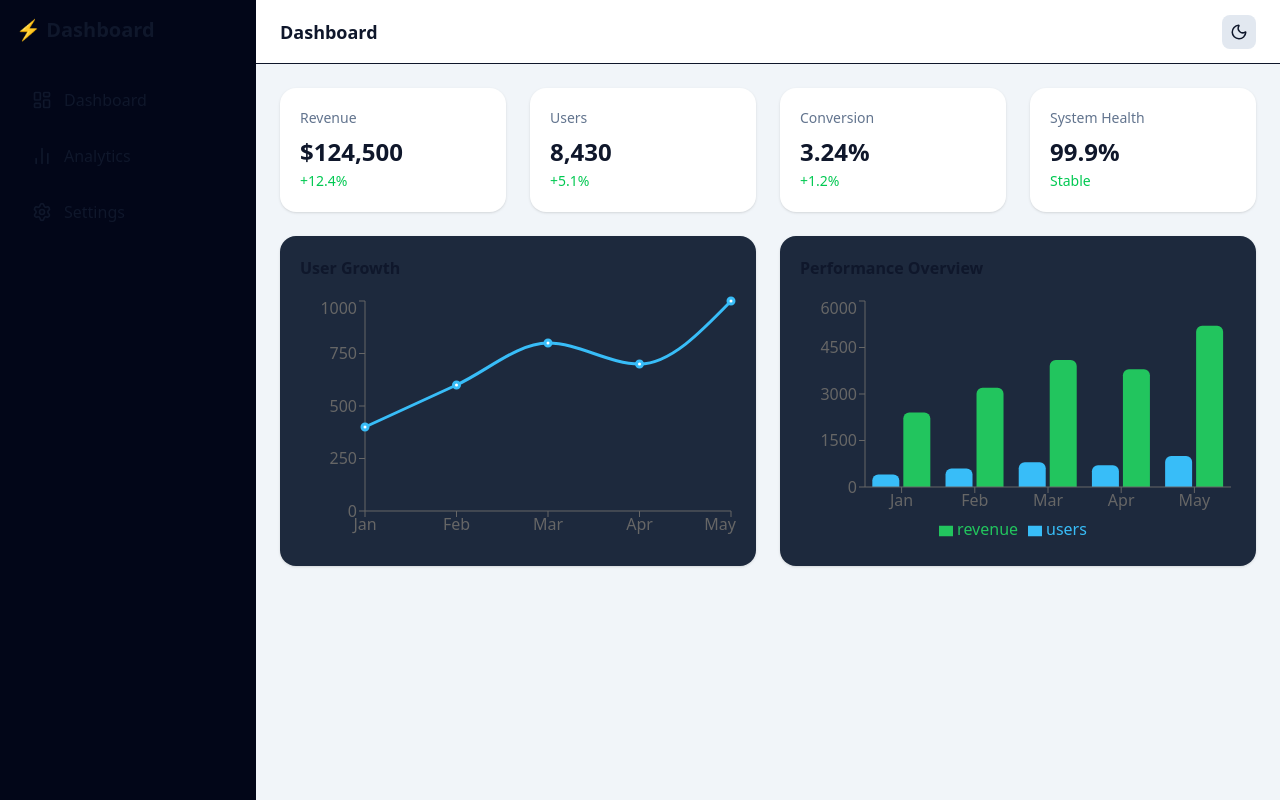
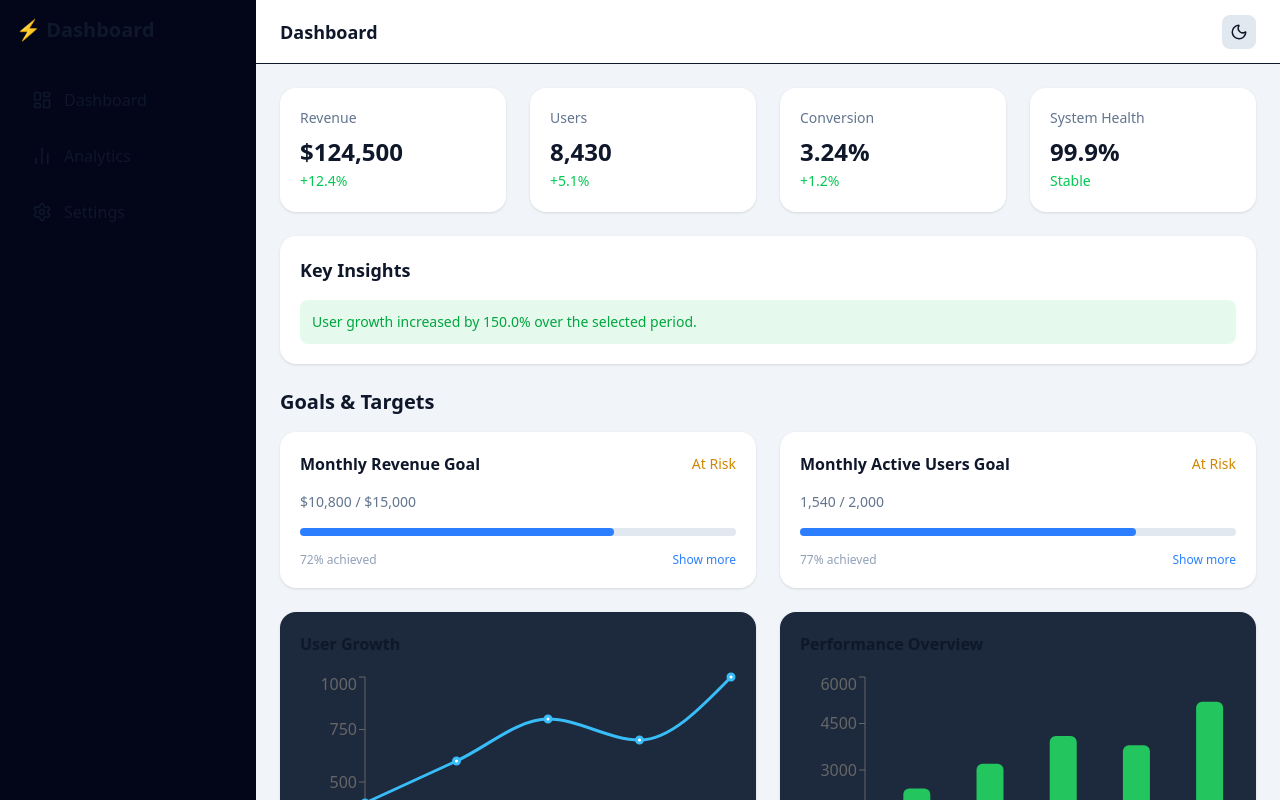
Before and after one commit to Subhronil123/basic-app, a React (Vite) app: page / in a window 1280 px wide. Built offline with nearby package versions, Linux system fonts and the light colour scheme.

Commit message:
add activity tracking and insights features; implement ActivityContext, ActivityFeed, KeyInsights, GoalCard, GoalDetails, and insight generation logic

```diff
--- /dev/null
+++ b/src/components/ActivityFeed.jsx
@@ -0,0 +1,28 @@
+const styles = {
+  info: "border-blue-500/30 text-blue-600",
+  success: "border-green-500/30 text-green-600",
+  warning: "border-yellow-500/30 text-yellow-600",
+  error: "border-red-500/30 text-red-600",
+};
+
+export default function ActivityFeed({ activities }) {
+  return (
+    <div className="bg-white dark:bg-slate-800 rounded-2xl p-5 shadow space-y-4">
+      <h3 className="text-lg font-semibold">Recent Activity</h3>
+
+      <ul className="space-y-3 text-sm max-h-64 overflow-y-auto">
+        {activities.map((a) => (
+          <li
+            key={a.id}
+            className={`border-l-4 pl-3 py-1 ${styles[a.type]}`}
+          >
+            <div>{a.message}</div>
+            <div className="text-xs text-slate-400">
+              {a.time.toLocaleTimeString()}
+            </div>
+          </li>
+        ))}
+      </ul>
+    </div>
+  );
+}
--- a/src/components/AnalyticsFilters.jsx
+++ b/src/components/AnalyticsFilters.jsx
@@ -1,4 +1,5 @@
 import { getPresetRange } from "../utils/dataRanges";
+import { useActivity } from "../context/ActivityContext";
 
 export default function AnalyticsFilters({
   metric,
@@ -10,11 +11,14 @@ export default function AnalyticsFilters({
   compare,
   setCompare,
 }) {
+
+  const { logActivity } = useActivity();
   const applyPreset = (type) => {
     const range = getPresetRange(type);
     if (!range) return;
     setStartDate(range.startDate);
     setEndDate(range.endDate);
+    logActivity(`Applied a date preset filter: ${type}`);
   };
 
   return (
--- /dev/null
+++ b/src/components/GoalCard.jsx
@@ -0,0 +1,51 @@
+export default function GoalCard({ goal, onExpand }) {
+  const percent = Math.min(
+    Math.round((goal.current / goal.target) * 100),
+    100
+  );
+
+  const status =
+    percent >= 80 ? "On Track" : percent >= 50 ? "At Risk" : "Off Track";
+
+  const statusColor =
+    percent >= 80
+      ? "text-green-600"
+      : percent >= 50
+      ? "text-yellow-600"
+      : "text-red-600";
+
+  return (
+    <div className="bg-white dark:bg-slate-800 p-5 rounded-2xl shadow space-y-4">
+      <div className="flex justify-between items-center">
+        <h4 className="font-semibold">{goal.title}</h4>
+        <span className={`text-sm font-medium ${statusColor}`}>
+          {status}
+        </span>
+      </div>
+
+      <div className="text-sm text-slate-500">
+        {goal.unit}
+        {goal.current.toLocaleString()} / {goal.unit}
+        {goal.target.toLocaleString()}
+      </div>
+
+      {/* Progress Bar */}
+      <div className="w-full h-2 bg-slate-200 dark:bg-slate-700 rounded">
+        <div
+          className="h-2 rounded bg-blue-500"
+          style={{ width: `${percent}%` }}
+        />
+      </div>
+
+      <div className="flex justify-between text-xs text-slate-400">
+        <span>{percent}% achieved</span>
+        <button
+          onClick={() => onExpand(goal)}
+          className="text-blue-500 hover:underline"
+        >
+          Show more
+        </button>
+      </div>
+    </div>
+  );
+}
--- /dev/null
+++ b/src/components/GoalDetails.jsx
@@ -0,0 +1,55 @@
+import {
+  LineChart,
+  Line,
+  XAxis,
+  YAxis,
+  Tooltip,
+  ResponsiveContainer,
+  ReferenceLine,
+} from "recharts";
+
+export default function GoalDetails({ goal, onClose }) {
+  return (
+    <div className="bg-white dark:bg-slate-800 p-6 rounded-2xl shadow space-y-6">
+      <div className="flex justify-between items-center">
+        <h3 className="text-lg font-semibold">{goal.title}</h3>
+        <button
+          onClick={onClose}
+          className="text-sm text-slate-500 hover:underline"
+        >
+          Close
+        </button>
+      </div>
+
+      <div className="h-64">
+        <ResponsiveContainer width="100%" height="100%">
+          <LineChart data={goal.history}>
+            <XAxis dataKey="date" />
+            <YAxis />
+            <Tooltip />
+
+            <ReferenceLine
+              y={goal.target}
+              stroke="#ef4444"
+              strokeDasharray="4 4"
+              label="Target"
+            />
+
+            <Line
+              type="monotone"
+              dataKey="value"
+              stroke="#3b82f6"
+              strokeWidth={3}
+            />
+          </LineChart>
+        </ResponsiveContainer>
+      </div>
+
+      <div className="text-sm text-slate-500">
+        Current: {goal.unit}
+        {goal.current.toLocaleString()} / Target: {goal.unit}
+        {goal.target.toLocaleString()}
+      </div>
+    </div>
+  );
+}
--- /dev/null
+++ b/src/components/KeyInsights.jsx
@@ -0,0 +1,26 @@
+const styles = {
+  positive: "bg-green-500/10 text-green-600",
+  negative: "bg-red-500/10 text-red-600",
+  neutral: "bg-slate-500/10 text-slate-600",
+};
+
+export default function KeyInsights({ insights }) {
+  if (!insights.length) return null;
+
+  return (
+    <div className="bg-white dark:bg-slate-800 rounded-2xl p-5 shadow space-y-4">
+      <h3 className="text-lg font-semibold">Key Insights</h3>
+
+      <ul className="space-y-3 text-sm">
+        {insights.map((insight, idx) => (
+          <li
+            key={idx}
+            className={`p-3 rounded-lg ${styles[insight.type]}`}
+          >
+            {insight.message}
+          </li>
+        ))}
+      </ul>
+    </div>
+  );
+}
--- /dev/null
+++ b/src/context/ActivityContext.jsx
@@ -0,0 +1,34 @@
+import { createContext, useContext, useState } from "react";
+
+const ActivityContext = createContext();
+
+export const ActivityProvider = ({ children }) => {
+  const [activities, setActivities] = useState([
+    {
+      id: 1,
+      type: "info",
+      message: "Dashboard loaded",
+      time: new Date(),
+    },
+  ]);
+
+  const logActivity = (type, message) => {
+    setActivities((prev) => [
+      {
+        id: Date.now(),
+        type,
+        message,
+        time: new Date(),
+      },
+      ...prev,
+    ]);
+  };
+
+  return (
+    <ActivityContext.Provider value={{ activities, logActivity }}>
+      {children}
+    </ActivityContext.Provider>
+  );
+};
+
+export const useActivity = () => useContext(ActivityContext);
--- /dev/null
+++ b/src/data/goalData.js
@@ -0,0 +1,28 @@
+export const goals = [
+  {
+    id: "revenue",
+    title: "Monthly Revenue Goal",
+    target: 15000,
+    current: 10800,
+    unit: "$",
+    history: [
+      { date: "Week 1", value: 2400 },
+      { date: "Week 2", value: 5200 },
+      { date: "Week 3", value: 8200 },
+      { date: "Week 4", value: 10800 },
+    ],
+  },
+  {
+    id: "users",
+    title: "Monthly Active Users Goal",
+    target: 2000,
+    current: 1540,
+    unit: "",
+    history: [
+      { date: "Week 1", value: 600 },
+      { date: "Week 2", value: 980 },
+      { date: "Week 3", value: 1260 },
+      { date: "Week 4", value: 1540 },
+    ],
+  },
+];
--- a/src/main.jsx
+++ b/src/main.jsx
@@ -3,12 +3,15 @@ import ReactDOM from "react-dom/client";
 import { RouterProvider } from "react-router-dom";
 import { router } from "./App";
 import { ThemeProvider } from "./context/ThemeContext";
+import { ActivityProvider } from "./context/ActivityContext";
 import "./index.css";
 
 ReactDOM.createRoot(document.getElementById("root")).render(
   <React.StrictMode>
     <ThemeProvider>
+    <ActivityProvider>
       <RouterProvider router={router} />
+    </ActivityProvider>
     </ThemeProvider>
   </React.StrictMode>
 );
--- a/src/pages/Dashboard.jsx
+++ b/src/pages/Dashboard.jsx
@@ -13,9 +13,14 @@ import {
   Legend,
 } from "recharts";
 
-import { useEffect, useState } from "react";
+import { useEffect, useMemo, useState } from "react";
 import KPISkeleton from "../components/KPISkeleton";
 import ChartSkeleton from "../components/ChartSkeleton";
+import KeyInsights from "../components/KeyInsights";
+import { generateInsights } from "../utils/insightGenerator";
+import { goals } from "../data/goalData";
+import GoalCard from "../components/GoalCard";
+import GoalDetails from "../components/GoalDetails";
 
 export default function Dashboard() {
 
@@ -24,6 +29,12 @@ export default function Dashboard() {
     const timer = setTimeout(() => setLoading(false), 1200);
     return () => clearTimeout(timer);
   }, []);
+
+  const insights = useMemo(() => {
+    return generateInsights(chartData);
+  }, []);
+
+  const [activeGoal, setActiveGoal] = useState(null);
 
   return (
     <div className="space-y-6">
@@ -36,6 +47,32 @@ export default function Dashboard() {
             ))
           : kpis.map((kpi) => <KPICard key={kpi.title} {...kpi} />)}
       </div>
+
+      {/* Key Insights */}
+      <KeyInsights insights={insights} />
+
+      {/* Goals Section */}
+      <div className="space-y-4">
+        <h3 className="text-xl font-semibold">Goals & Targets</h3>
+
+        <div className="grid grid-cols-1 md:grid-cols-2 gap-6">
+          {goals.map((goal) => (
+            <GoalCard
+              key={goal.id}
+              goal={goal}
+              onExpand={setActiveGoal}
+            />
+          ))}
+        </div>
+
+        {activeGoal && (
+          <GoalDetails
+            goal={activeGoal}
+            onClose={() => setActiveGoal(null)}
+          />
+        )}
+      </div>
+
 
       {/* Charts */}
       <div className="grid grid-cols-1 lg:grid-cols-2 gap-6">
--- /dev/null
+++ b/src/utils/insightGenerator.js
@@ -0,0 +1,51 @@
+export function generateInsights(data) {
+  if (!data || data.length < 2) return [];
+
+  const insights = [];
+
+  const first = data[0];
+  const last = data[data.length - 1];
+
+  const userGrowth =
+    ((last.users - first.users) / first.users) * 100;
+
+  const revenueGrowth =
+    ((last.revenue - first.revenue) / first.revenue) * 100;
+
+  if (userGrowth > 5) {
+    insights.push({
+      type: "positive",
+      message: `User growth increased by ${userGrowth.toFixed(
+        1
+      )}% over the selected period.`,
+    });
+  } else if (userGrowth < 0) {
+    insights.push({
+      type: "negative",
+      message: `User count declined by ${Math.abs(
+        userGrowth
+      ).toFixed(1)}% during this period.`,
+    });
+  } else {
+    insights.push({
+      type: "neutral",
+      message: "User growth remained stable during this period.",
+    });
+  }
+
+  if (revenueGrowth > 5) {
+    insights.push({
+      type: "positive",
+      message: `Revenue shows a strong upward trend (+${revenueGrowth.toFixed(
+        1
+      )}%).`,
+    });
+  } else if (revenueGrowth < 0) {
+    insights.push({
+      type: "negative",
+      message: "Revenue experienced a decline during the selected period.",
+    });
+  }
+
+  return insights;
+}
```
